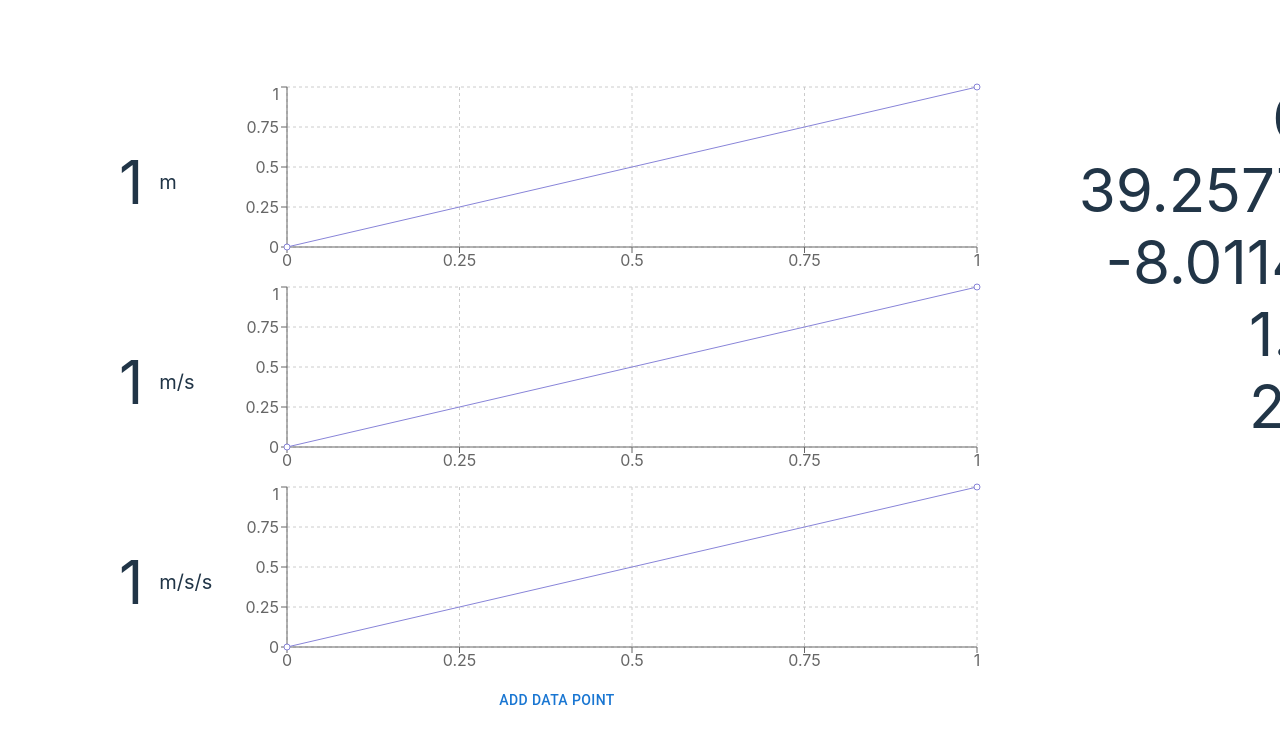
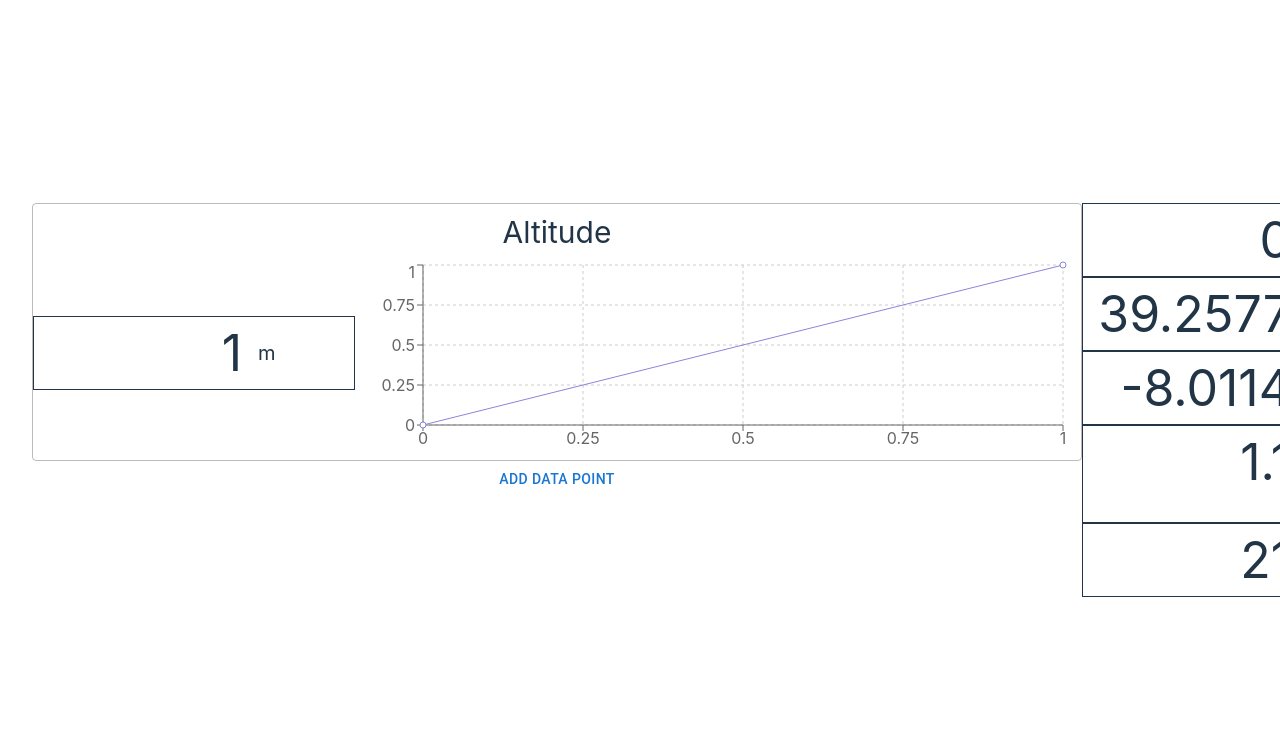
Before and after one commit to EJSRobinson/design22-mission-control, a React (Vite) app: page / in a window 1280 px wide. Shown: the top 744 px of the page. Built offline with nearby package versions, Linux system fonts and the light colour scheme.

Commit message:
Add packed line

```diff
--- a/src/App.tsx
+++ b/src/App.tsx
@@ -6,6 +6,7 @@ import PackedLine from './PackedLine';
 import Metric from './Metric';
 import Box from '@mui/material/Box';
 import Grid from '@mui/material/Grid';
+import MetricLinePair from './MetricLinePair';
 
 export type numData = {
   time: number;
@@ -44,65 +45,7 @@ function App() {
     <Box width={1400}>
       <Grid container spacing={0} justifySelf='left'>
         <Grid item xs={9}>
-          <Box>
-            <Grid container spacing={0}>
-              <Grid item xs={2}>
-                <Box sx={{ mt: 8 }}>
-                  <Metric
-                    value={Math.round(alt[alt.length - 1].value)}
-                    unit='m'
-                    key={`k_${alt.length}`}
-                  />
-                </Box>
-              </Grid>
-              <Grid item xs={10}>
-                <PackedLine
-                  yunit={'Altiude (m)'}
-                  xunit={'Time (s)'}
-                  data={alt}
-                  key={`pc_${alt.length}`}
-                />
-              </Grid>
-            </Grid>
-            <Grid container spacing={0}>
-              <Grid item xs={2}>
-                <Box sx={{ mt: 8 }}>
-                  <Metric
-                    value={Math.round(vel[vel.length - 1].value)}
-                    unit='m/s'
-                    key={`k_${vel.length}`}
-                  />
-                </Box>
-              </Grid>
-              <Grid item xs={10}>
-                <PackedLine
-                  yunit={'Velocity (m/s)'}
-                  xunit={'Time (s)'}
-                  data={vel}
-                  key={`pc_${vel.length}`}
-                />
-              </Grid>
-            </Grid>
-            <Grid container spacing={0}>
-              <Grid item xs={2}>
-                <Box sx={{ mt: 8 }}>
-                  <Metric
-                    value={Math.round(acc[acc.length - 1].value)}
-                    unit='m/s/s'
-                    key={`k_${acc.length}`}
-                  />
-                </Box>
-              </Grid>
-              <Grid item xs={10}>
-                <PackedLine
-                  yunit={'Acceleration (m/s/s)'}
-                  xunit={'Time (s)'}
-                  data={acc}
-                  key={`pc_${acc.length}`}
-                />
-              </Grid>
-            </Grid>
-          </Box>
+          <MetricLinePair series={alt} seriesName={'Altitude'} seriesUnit={'m'} />
           <Button
             onClick={() => {
               addNew();
--- a/src/Metric.tsx
+++ b/src/Metric.tsx
@@ -8,10 +8,10 @@ type MetricProps = {
 export default function Metric(props: MetricProps) {
   const { value, unit } = props;
   return (
-    <Box display='flex' sx={{ pt: 3, pb: 3 }}>
+    <Box display='flex' width={320} sx={{ pt: 3, pb: 3, border: 1 }}>
       <Grid container spacing={2}>
         <Grid item xs={8}>
-          <Box display='flex' justifyContent='flex-end' sx={{ fontSize: 60 }}>
+          <Box display='flex' justifyContent='flex-end' sx={{ fontSize: 50 }}>
             {value}
           </Box>
         </Grid>
--- /dev/null
+++ b/src/MetricLinePair.tsx
@@ -0,0 +1,42 @@
+import PackedLine from './PackedLine';
+import Metric from './Metric';
+import Box from '@mui/material/Box';
+import Grid from '@mui/material/Grid';
+
+type props = {
+  seriesName: string;
+  seriesUnit: string;
+  series: {
+    time: number;
+    value: number;
+  }[];
+};
+export default function MetricLinePair(props: props) {
+  const { series, seriesName, seriesUnit } = props;
+  return (
+    <Box sx={{ border: 1, borderRadius: 1, borderColor: '#BBB' }}>
+      <Box display='flex' justifyContent='center' sx={{ p: 1, mb: 1, mt: 1, fontSize: 30 }}>
+        {seriesName}
+      </Box>
+      <Grid container spacing={2}>
+        <Grid item xs={3.5}>
+          <Box sx={{ mt: 7 }}>
+            <Metric
+              value={Math.round(series[series.length - 1].value)}
+              unit={seriesUnit}
+              key={`k_${series.length}`}
+            />
+          </Box>
+        </Grid>
+        <Grid item xs={6.5}>
+          <PackedLine
+            yunit={`${seriesName} (${seriesUnit})`}
+            xunit={'Time (s)'}
+            data={series}
+            key={`pc_${series.length}`}
+          />
+        </Grid>
+      </Grid>
+    </Box>
+  );
+}
--- a/src/PackedLine.tsx
+++ b/src/PackedLine.tsx
@@ -24,7 +24,7 @@ export default function PackedLine(props: PackedLineProps) {
   console.log(data.length);
   return (
     <>
-      <ResponsiveContainer width={800} height={200} key={`rc_${data.length}`}>
+      <ResponsiveContainer width={750} height={200} key={`rc_${data.length}`}>
         <LineChart
           data={data}
           margin={{
```
